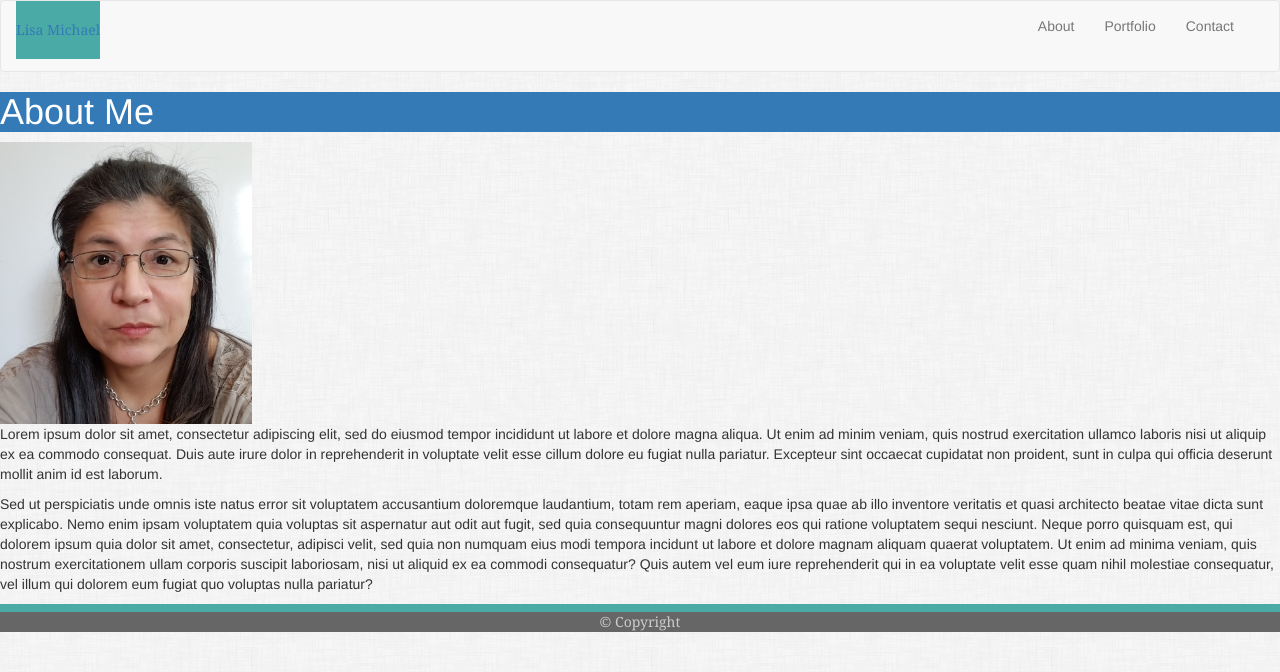
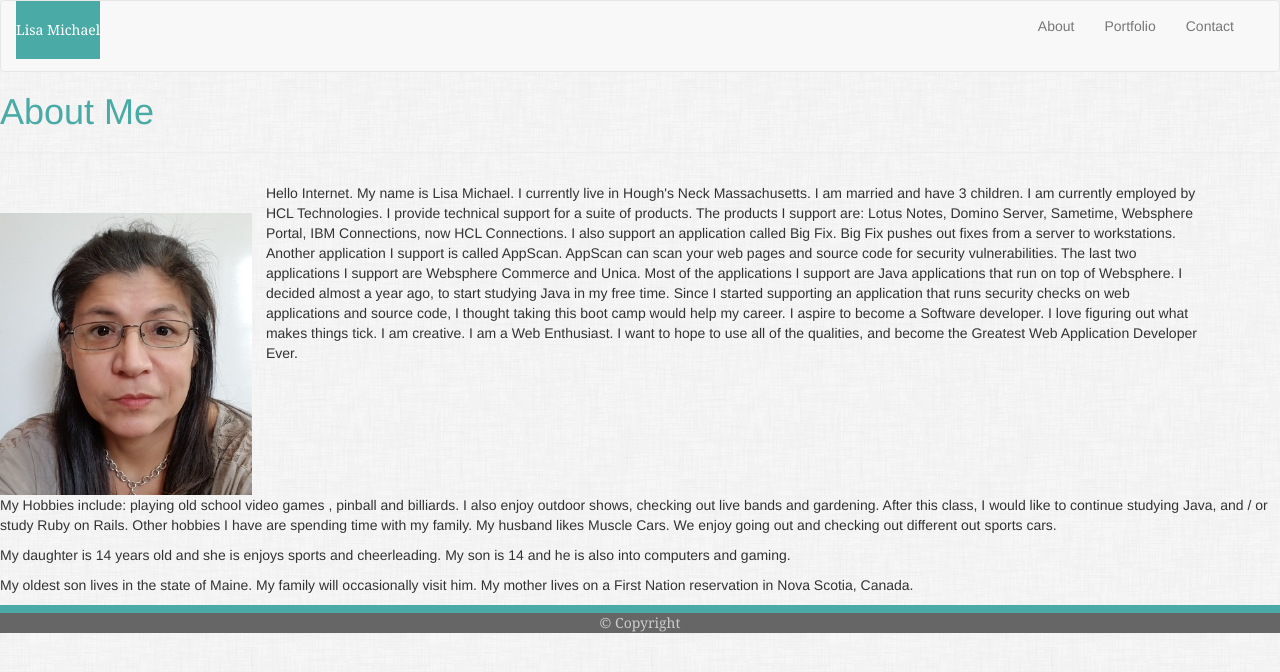
Before and after one commit to LisaMichael/Bootstrap-Portfolio, a plain HTML site: page index.html in a window 1280 px wide. Drawn offline with nearby package versions, Linux system fonts and the light colour scheme.

```diff
--- a/assets/css/style.css
+++ b/assets/css/style.css
@@ -71,6 +71,10 @@
     margin-left: 2px;
 } */
 
+#logo {
+    color: #ffffff;
+}
+
 .main_content {
     width: 960px;
     margin-left: 200px;
@@ -89,7 +93,9 @@
     flex: 1 0 auto;
 }
 
-
+.textcolor{
+    color: #4aaaa5;
+}
 #profilepic {
     display: float;
     float: left;
@@ -129,22 +135,20 @@
     padding-bottom: 20px;
 }
 
-li{
+/* li{  */
     /* display: inline-block; */
     /* width: 250px; */
     /* height: 250px; */
     /* size: 100%; */
-}
+/* } */
 
-/* form {
-    padding: 10px;
-} */
 
 #name {
     margin-top: 5px;
     width: 90%;
     margin-bottom: 5px;
 }
+
 
  #email {
     margin-top: 5px;
--- a/index.html
+++ b/index.html
@@ -22,7 +22,7 @@
     <div class="container-fluid">
 
 
-      <div class="navbar-header">
+      <div class="navbar-header" class = "fontcolors">
       <a href="index.html" id = "logo">
         Lisa Michael </a>
       </div>
@@ -30,10 +30,10 @@
       <div class="collapse navbar-collapse">
          <div class="collapse navbar-collapse" id="navbarSupportedContent">
            <ul class="nav navbar-nav navbar-right">
-            <li class="nav-item">
+            <li class="nav-item" class ="nav-index">
               <a class="nav-link active" href="index.html">About</a> </li>
-            <li class="nav-item">
-              <a class="nav-link" href="portfolio.html">Portfolio</a> </li>
+            <li class="nav-item" class = "nav-portfolio">
+              <a class="nav-link"  href="portfolio.html">Portfolio</a> </li>
             <li class="nav-item">
               <a class="nav-link" href="contact.html">Contact</a></li>
           </ul>
@@ -46,17 +46,64 @@
   </div> <!-- /Div for master header  -->
 </nav> <!-- /end of nav   -->
 
-  <section class="main-content ">
+<div class = "wrapper">
 
-<h1 class = "bg-primary text-white" >About Me</h1>
+  <section class="main-content">
+
+<h1 class = "textcolor" >About Me</h1>
+<hr>
+
+
+<div row>
+
+
 <img  src="assets/images/lisa.png">
 
-<p> Lorem ipsum dolor sit amet, consectetur adipiscing elit, sed do eiusmod tempor incididunt ut labore et dolore magna aliqua. Ut enim ad minim veniam, quis nostrud exercitation ullamco laboris nisi ut aliquip ex ea commodo consequat. Duis aute irure dolor in reprehenderit in voluptate velit esse cillum dolore eu fugiat nulla pariatur. Excepteur sint occaecat cupidatat non proident, sunt in culpa qui officia deserunt mollit anim id est laborum.</p>
 
-<p>Sed ut perspiciatis unde omnis iste natus error sit voluptatem accusantium doloremque laudantium, totam rem aperiam, eaque ipsa quae ab illo inventore veritatis et quasi architecto beatae vitae dicta sunt explicabo. Nemo enim ipsam voluptatem quia voluptas sit aspernatur aut odit aut fugit, sed quia consequuntur magni dolores eos qui ratione voluptatem sequi nesciunt. Neque porro quisquam est, qui dolorem ipsum quia dolor sit amet, consectetur, adipisci velit, sed quia non numquam eius modi tempora incidunt ut labore et dolore magnam aliquam quaerat voluptatem. Ut enim ad minima veniam, quis nostrum exercitationem ullam corporis suscipit laboriosam, nisi ut aliquid ex ea commodi consequatur? Quis autem vel eum iure reprehenderit qui in ea voluptate velit esse quam nihil molestiae consequatur, vel illum qui dolorem eum fugiat quo voluptas nulla pariatur?</p>
+
+ <p class="ptext">Hello Internet. My name is Lisa Michael. I currently live in Hough's Neck Massachusetts.
+                I am married and have 3 children. I am currently employed by HCL Technologies. I provide technical
+                support
+                for a suite of products. The products I support are: Lotus Notes, Domino Server, Sametime, Websphere
+                Portal,
+                IBM Connections, now HCL Connections. I also support an application called Big Fix. Big Fix pushes out
+                fixes from a server
+                to workstations. Another application I support is called AppScan. AppScan can scan your web pages and
+                source
+                code for security vulnerabilities. The last two applications I support are Websphere Commerce and Unica.
+                Most of the applications I support are Java applications that run on top of Websphere. I decided almost a year ago, to start studying
+                Java
+                in my free time. Since I started supporting an application that runs security checks on web applications
+                and source code, I thought taking this boot camp would help my career.
+                I aspire to become a Software developer. I love figuring out what makes things tick. I am creative.
+                I am a Web Enthusiast. I want to hope to use all of the qualities, and become the Greatest Web
+                Application Developer Ever.
+            </p>
+            <p> My Hobbies include: playing old school video games , pinball and billiards.
+
+                I also enjoy outdoor shows, checking out live bands and gardening.
+                After this class, I would like to continue studying Java, and / or study Ruby on Rails.
+                Other hobbies I have are spending time with my family. My husband likes Muscle Cars.
+                We enjoy going out and checking out different out sports cars.
+            </p>
+            <p>My daughter is 14 years old and she is enjoys sports and cheerleading. My son is 14 and he is also
+                into computers and gaming.
+            </p>
+            <p> My oldest son lives in the state of Maine. My family will occasionally visit him.
+                My mother lives on a First Nation reservation in Nova Scotia, Canada.
+            </p>
+
+
+
+
 </section><!-- end section for main content  -->
 
-  <footer class="page-footer fixed-bottom">
+</div> <!-- end of row-->
+
+</div> <!--end of wrapper-->
+
+
+  <footer class="page-footer fixed-bottom" >
 
   <div class = "container">
     &copy Copyright
```
Also changed, not shown: assets/images/challenger 1.jpg (added).
